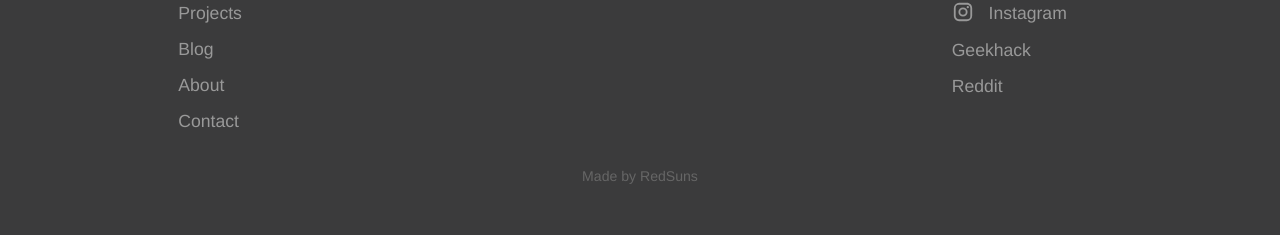
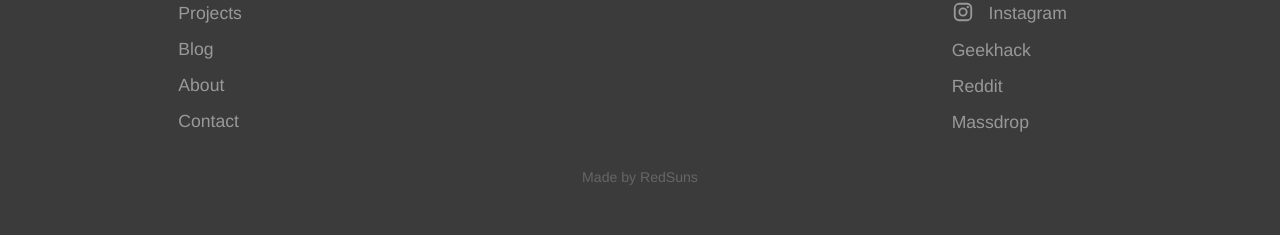
Before and after one commit to RedSunsRMK/redsunsrmk.github.io, a Jekyll site: the page built from index.html, in a window 1280 px wide and 900 px high, scrolled down 4213 px. Shown: the part 662-897 px from the top of the window. Built offline with Jekyll 4.4.1, drawn with Linux system fonts in a browser that asks for light colours.

Commit message:
Update footer.yml

```diff
--- a/_data/footer.yml
+++ b/_data/footer.yml
@@ -21,3 +21,7 @@
     link: https://www.reddit.com/user/RedSunsRMK/
     social_icon: Reddit
     new_window: true
+  - name: Massdrop
+    link: https://www.massdrop.com/profile/me
+    social_icon: Massdrop
+    new_window: true
```
